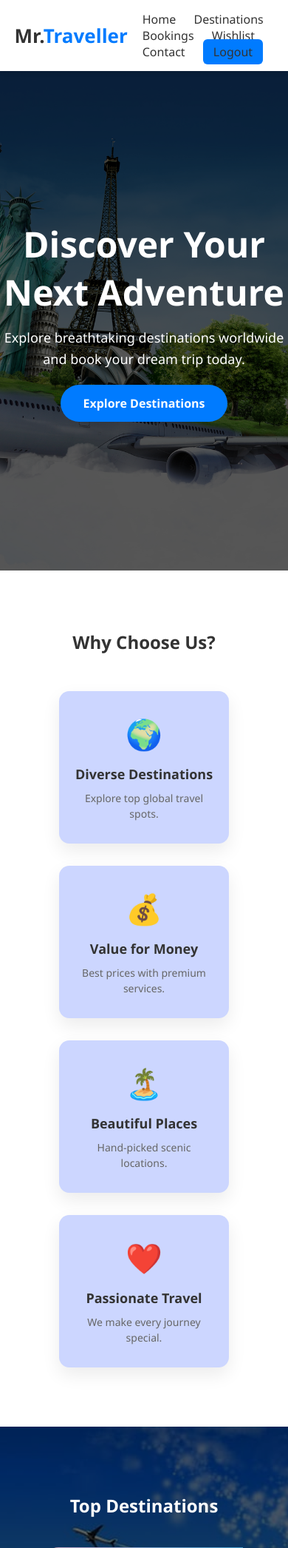
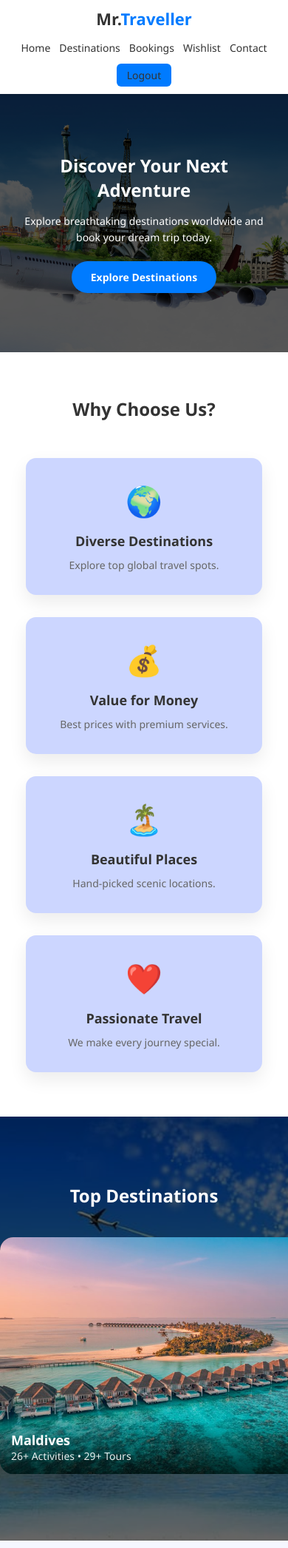
Before and after one commit to AaishaShahani2001/mr.traveller, a PHP site: page /home.php in a window 390 px wide. Shown: the top 2092 px of the page at 74% size. Run offline with PHP 8.4, Linux system fonts and the light colour scheme; the visitor is signed in with stand-in values (Sample User, id 1).

Commit message:
updated home page with mobile and desktop responsive

```diff
--- a/assets/css/home.css
+++ b/assets/css/home.css
@@ -431,3 +431,176 @@ body {
     color: #ccc;
     font-size: 14px;
 }
+
+/* =========================================
+   RESPONSIVE STYLES
+========================================= */
+
+/* -------- Tablets (≤ 992px) -------- */
+@media (max-width: 992px) {
+
+    .container {
+        flex-direction: column;
+        gap: 15px;
+    }
+
+    .nav {
+        display: flex;
+        flex-wrap: wrap;
+        justify-content: center;
+        gap: 12px;
+    }
+
+    .hero {
+        height: 70vh;
+        padding: 40px 20px;
+    }
+
+    .hero-content h1 {
+        font-size: 38px;
+    }
+
+    .hero-content p {
+        font-size: 16px;
+    }
+
+    .carousel-window {
+        width: 90%;
+    }
+
+    .offer-content {
+        padding: 35px;
+    }
+
+    .offer-content h2 {
+        font-size: 32px;
+    }
+
+    .cta h2 {
+        font-size: 30px;
+    }
+}
+
+/* -------- Mobile (≤ 768px) -------- */
+@media (max-width: 768px) {
+
+    /* Header */
+    .header {
+        padding: 10px 0;
+    }
+
+    .logo {
+        font-size: 22px;
+    }
+
+    .nav a {
+        margin-left: 0;
+        font-size: 14px;
+    }
+
+    /* Hero */
+    .hero {
+        height: auto;
+        padding: 80px 20px;
+    }
+
+    .hero-content h1 {
+        font-size: 30px;
+    }
+
+    .hero-content p {
+        font-size: 15px;
+    }
+
+    .hero-btn {
+        padding: 12px 26px;
+        font-size: 14px;
+    }
+
+    /* Why Choose Us */
+    .why-us {
+        padding: 60px 15px;
+    }
+
+    .why-card {
+        width: 100%;
+        max-width: 320px;
+    }
+
+    /* Carousel */
+    .carousel-wrapper {
+        gap: 10px;
+    }
+
+    .carousel-window {
+        width: 100%;
+        overflow-x: auto;
+    }
+
+    .carousel-track {
+        gap: 15px;
+    }
+
+    .carousel-card {
+        min-width: 240px;
+        height: 320px;
+    }
+
+    .carousel-btn {
+        display: none; /* swipe instead */
+    }
+
+    /* Offer */
+    .offer-banner {
+        height: auto;
+    }
+
+    .offer-content {
+        padding: 30px 20px;
+    }
+
+    .offer-content h2 {
+        font-size: 26px;
+    }
+
+    .offer-content p {
+        font-size: 14px;
+    }
+
+    /* CTA */
+    .cta {
+        padding: 60px 15px;
+    }
+
+    .cta h2 {
+        font-size: 26px;
+    }
+
+    .cta p {
+        font-size: 14px;
+    }
+}
+
+/* -------- Small Phones (≤ 480px) -------- */
+@media (max-width: 480px) {
+
+    .hero-content h1 {
+        font-size: 24px;
+    }
+
+    .hero-content p {
+        font-size: 14px;
+    }
+
+    .offer-content h2 {
+        font-size: 22px;
+    }
+
+    .cta h2 {
+        font-size: 22px;
+    }
+
+    .footer {
+        font-size: 12px;
+    }
+}
```
